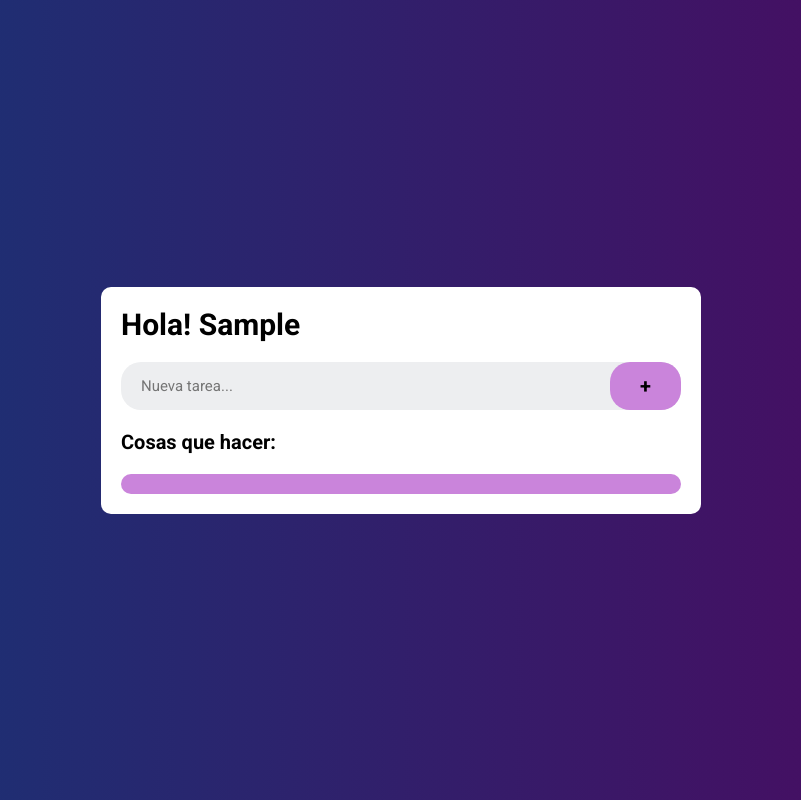
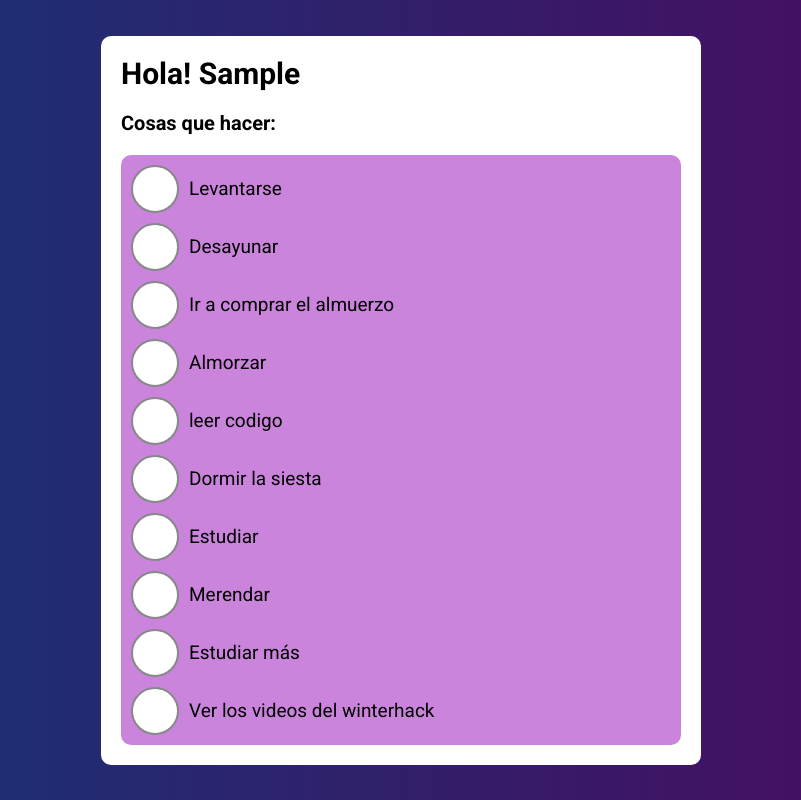
Before and after one commit to Gnieva94/todo-list, a plain HTML site: page index.html in a window 1280 px wide. Both pictures are taken after typing "Sample" into the empty fields and a click on the button "Ingresar". Shown: the whole page, without its empty margins (239-1040 px from the left). Drawn offline with Linux system fonts and the light colour scheme.

Commit message:
Cambios en index; comentado codigo de más

```diff
--- a/index.html
+++ b/index.html
@@ -18,12 +18,53 @@
         </form>
         <div id="container_principal" class="d-none">
             <h1 id="nombre_principal"></h1>
-            <form id="container_task" action="#">
+            <!-- Quería ver una forma de hacerlo de otra manera JAJA -->
+            <!-- <form id="container_task" action="#">
                 <input type="text" id="input_task" placeholder="Nueva tarea...">
                 <button id="btn_add_task">+</button>
-            </form>
+            </form> -->
             <h2>Cosas que hacer:</h2>
             <ul id="list_container">
+                <li>
+                    <input type="checkbox">
+                    <p>Levantarse</p>
+                </li>
+                <li>
+                    <input type="checkbox">
+                    <p>Desayunar</p>
+                </li>
+                <li>
+                    <input type="checkbox">
+                    <p>Ir a comprar el almuerzo</p>
+                </li>
+                <li>
+                    <input type="checkbox">
+                    <p>Almorzar</p>
+                </li>
+                <li>
+                    <input type="checkbox">
+                    <p>leer codigo</p>
+                </li>
+                <li>
+                    <input type="checkbox">
+                    <p>Dormir la siesta</p>
+                </li>
+                <li>
+                    <input type="checkbox">
+                    <p>Estudiar</p>
+                </li>
+                <li>
+                    <input type="checkbox">
+                    <p>Merendar</p>
+                </li>
+                <li>
+                    <input type="checkbox">
+                    <p>Estudiar más</p>
+                </li>
+                <li>
+                    <input type="checkbox">
+                    <p>Ver los videos del winterhack</p>
+                </li>
             </ul>
             <div id="fondo_popup" class="d-none">
                 <div id="popup" class="d-none">
--- a/js/main.js
+++ b/js/main.js
@@ -1,5 +1,5 @@
 const form_nombre = document.getElementById('form_nombre');
-const container_task = document.getElementById('container_task');
+//const container_task = document.getElementById('container_task');
 const list_container = document.getElementById('list_container');
 const fondo_popup = document.getElementById('fondo_popup');
 const popup = document.getElementById('popup');
@@ -17,22 +17,23 @@ form_nombre.addEventListener('submit', function(e){
     }
 });
 
-container_task.addEventListener('submit', function(e){
-    e.preventDefault();
-    const input_task = document.getElementById('input_task').value;
-    if(input_task != ""){
-        const li = document.createElement('li');
-        li.innerHTML = `
-            <input type="checkbox">
-            <p>${input_task}</p>
-        `;
-        list_container.appendChild(li);
-        container_task.reset();
-    }
-});
+// container_task.addEventListener('submit', function(e){
+//     e.preventDefault();
+//     const input_task = document.getElementById('input_task').value;
+//     if(input_task != ""){
+//         const li = document.createElement('li');
+//         li.innerHTML = `
+//             <input type="checkbox">
+//             <p>${input_task}</p>
+//         `;
+//         list_container.appendChild(li);
+//         container_task.reset();
+//     }
+// });
 
 list_container.addEventListener('click', function(e){
     if(e.target.tagName === 'INPUT'){
+        console.log("aaaa")
         const nextSibling = e.target.nextElementSibling;
         nextSibling.classList.toggle('decoration_p');
         if(e.target.checked){
```
